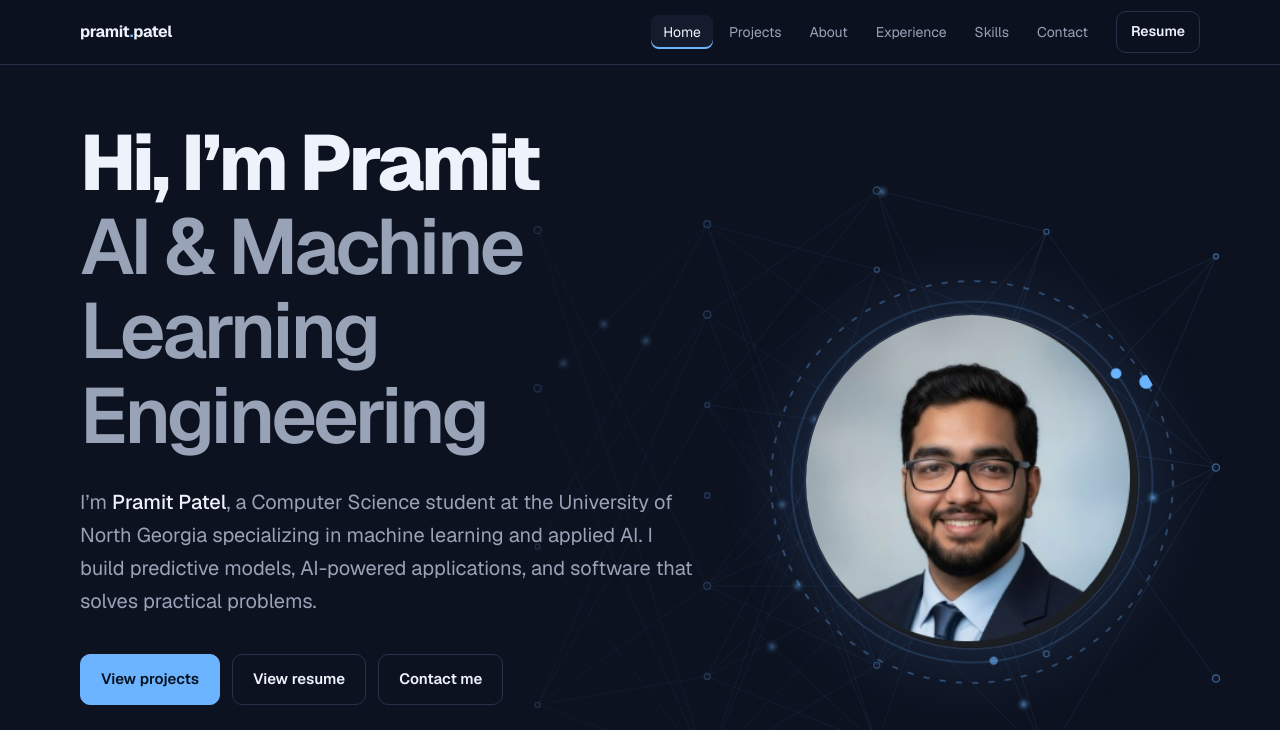
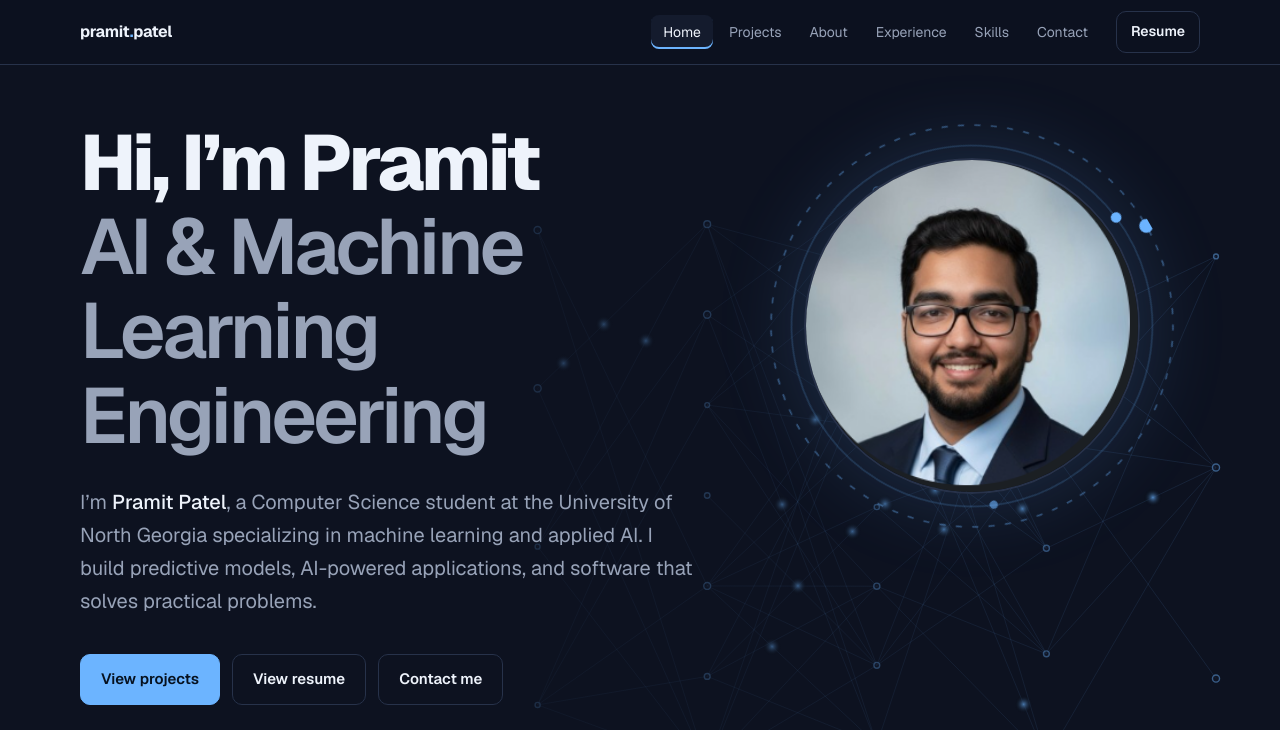
Before and after one commit to pramittpatel/pramittpatel.github.io, a plain HTML site: page index.html in a window 1280 px wide. Shown: the top 730 px of the page. Drawn offline with nearby package versions, Linux system fonts and the light colour scheme.

Commit message:
Fix profile photo position at the top of the page

```diff
--- a/css/styles.css
+++ b/css/styles.css
@@ -471,7 +471,11 @@ section {
   grid-area: photo;
   position: relative;
   justify-self: center;
-  width: min(100%, 410px);
+  /* Line the photo up with the top of the heading. If it were centered on the
+     whole text column instead, it would slide below the screen on short windows. */
+  align-self: start;
+  /* At most 410px wide, and never taller than the visible screen */
+  width: min(100%, 410px, calc(100svh - 160px));
   aspect-ratio: 1;
   color: var(--color-accent); /* the orbit rings use this color */
 }
@@ -522,7 +526,9 @@ section {
     letter-spacing: -0.02em;
   }
 
+  /* Here the photo sits next to the heading only, so center it on the heading */
   .hero-photo {
+    align-self: center;
     width: 100%;
   }
 }
```
